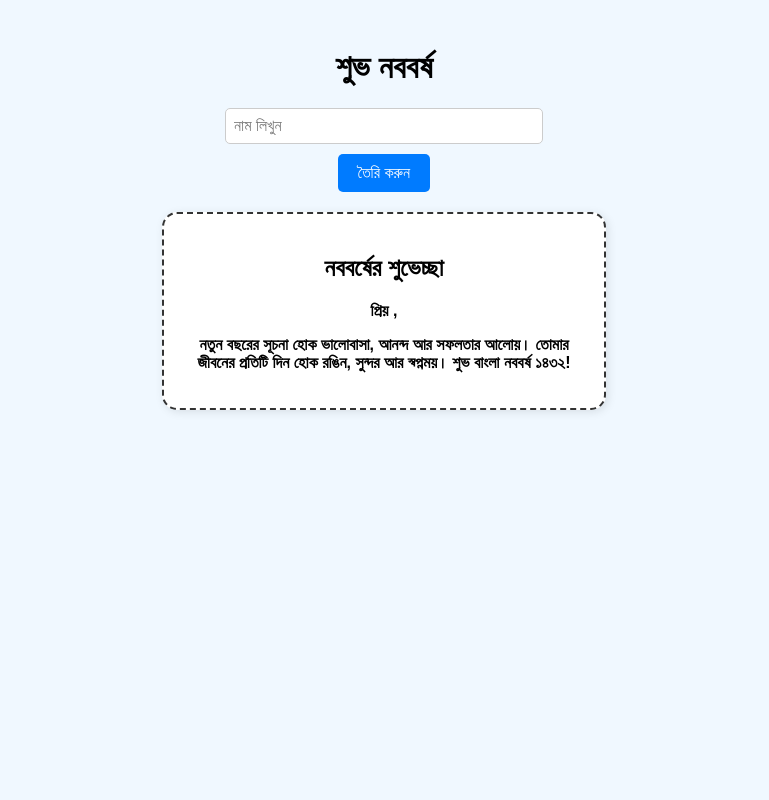
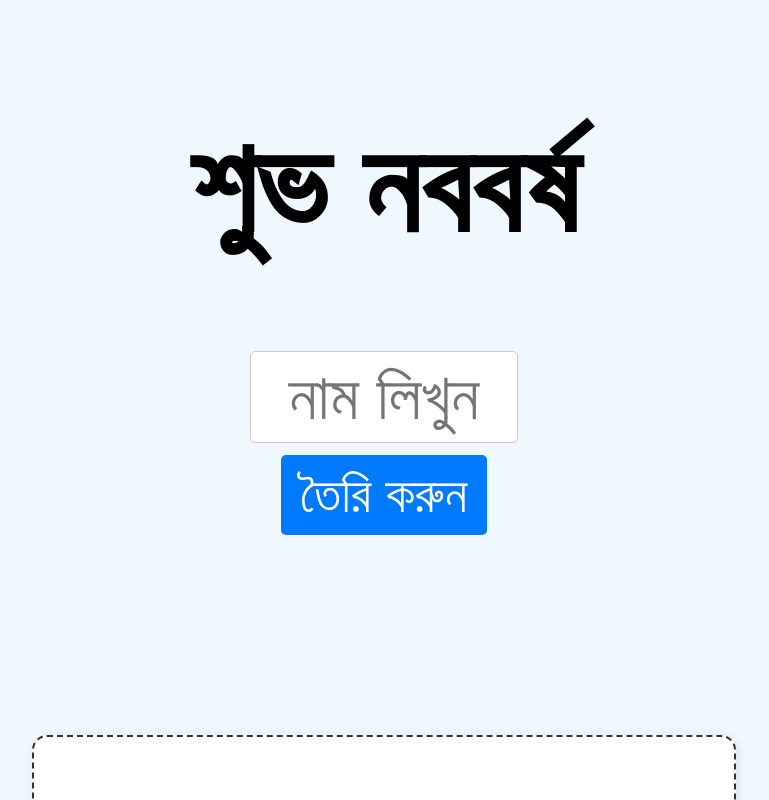
Before and after one commit to bishal040/Noboborsha-Giftcard, a plain HTML site: page index.html in a window 1280 px wide. Both pictures are taken after a click on the button "তৈরি করুন". Shown: the top 800 px of the page, without its empty margins (256-1025 px from the left). Drawn offline with Linux system fonts and the light colour scheme.

Commit message:
Update style.css

```diff
--- a/style.css
+++ b/style.css
@@ -3,36 +3,37 @@ body {
     text-align: center;
     padding: 20px;
     background-color: #f0f8ff;
-  font-size: 1rem;
+    font-size: 5vw;
   }
 
   input {
-  display: block;
+    display: flex;
+    font-size: 5vw;
     margin: 10px auto;
     padding: 8px;
-  width: 90%;
-  max-width: 300px;
+    width: 250px;
+    text-align: center;
+    position: relative;
     border: 1px solid #ccc;
     border-radius: 5px;
-  font-size: 1rem;
   }
 
   button {
+    font-size: 4vw;
     padding: 10px 20px;
     cursor: pointer;
     background-color: #007BFF;
     color: white;
     border: none;
     border-radius: 5px;
-  font-size: 1rem;
   }
 
   .card {
+
     border: 2px dashed #333;
-  margin-top: 20px;
-  padding: 20px;
-  width: 90%;
-  max-width: 400px;
+    margin-top: 200px;
+    padding: 200px;
+    width: 300px;
     margin-left: auto;
     margin-right: auto;
     background: #fff;
```
Lines whose indentation alone changed are shown as unchanged.
